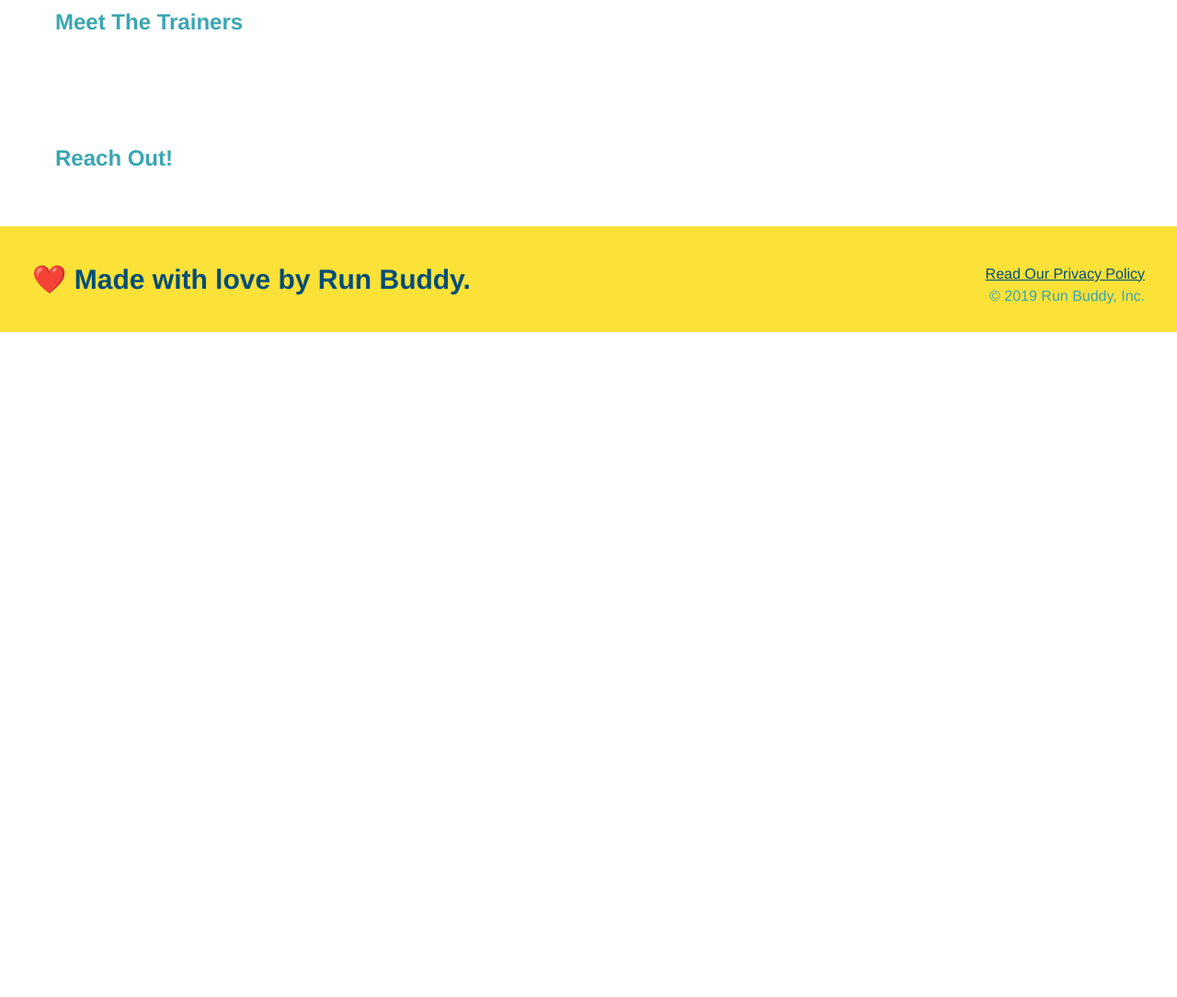
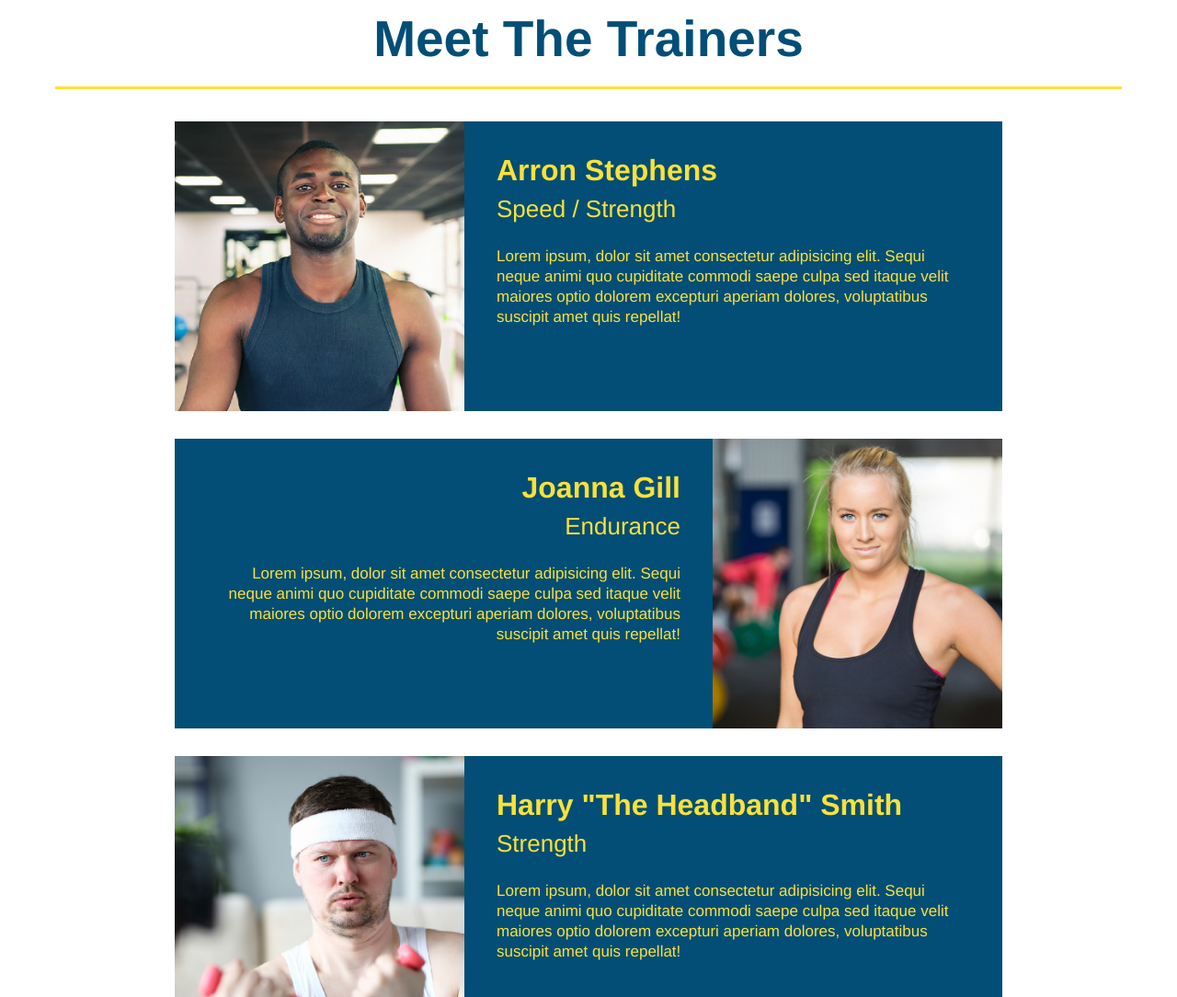
Before and after one commit to kitsterling/run-buddy, a plain HTML site: page index.html in a window 1280 px wide. Shown: the part 2780-3864 px from the top of the page at 92% size. Before the commit the page ends 3141 px from the top, so only its background shows below. Drawn offline with Linux system fonts and the light colour scheme.

Commit message:
Meet Your Trainers Section

```diff
--- a/assets/css/style.css
+++ b/assets/css/style.css
@@ -187,3 +187,51 @@ section {
 .secondary-border {
     border-color: #39a6b2;
 }
+
+/* Start of Trainers */
+.trainers {
+    text-align: center;
+}
+
+.trainer {
+    width: 900px;
+    margin: 0 auto 30px auto;
+    background: #024e76;
+    color: #fce138;
+    overflow: auto;
+}
+
+.trainer img {
+    width: 35%;
+    float: left;
+}
+
+.trainer-bio {
+    padding: 35px;
+    float: left;
+    width: 65%;
+}
+
+.trainer-bio h3 {
+    font-size: 32px;
+    margin-bottom: 8px;
+}
+
+.trainer-bio h4 {
+    font-size: 26px;
+    font-weight: lighter;
+    margin-bottom: 25px;
+}
+
+.trainer-bio p {
+    font-size: 17px;
+    line-height: 1.3;
+}
+
+.text-left {
+    text-align: left;
+}
+
+.text-right {
+    text-align: right;
+}
--- a/index.html
+++ b/index.html
@@ -109,8 +109,43 @@
         </section>
 
         <!-- Meet the Trainers Section -->
-        <section>
-            <h2>Meet The Trainers</h2>
+        <section id="your-trainers" class="trainers">
+            <h2 class="section-title primary-border">Meet The Trainers</h2>
+            <article class="trainer">
+                <img src="./assets/images/trainer-1.jpg" alt="Arron Stephens in his workout clothes, ready to pump iron!" />
+                <div class="trainer-bio text-left">
+                    <h3>Arron Stephens</h3>
+                    <h4>Speed / Strength</h4>
+                    <p>
+                        Lorem ipsum, dolor sit amet consectetur adipisicing elit. Sequi neque animi quo cupiditate commodi saepe culpa sed
+      itaque velit maiores optio dolorem excepturi aperiam dolores, voluptatibus suscipit amet quis repellat!
+                    </p>
+                </div>
+            </article>
+
+            <article class="trainer">
+                <div class="trainer-bio text-right">
+                    <h3>Joanna Gill</h3>
+                    <h4>Endurance</h4>
+                    <p>
+                        Lorem ipsum, dolor sit amet consectetur adipisicing elit. Sequi neque animi quo cupiditate commodi saepe culpa sed
+      itaque velit maiores optio dolorem excepturi aperiam dolores, voluptatibus suscipit amet quis repellat!
+                    </p>
+                </div>
+                <img src="./assets/images/trainer-2.jpg" alt="Joanna Gill cooling off after a workout" />
+            </article>
+
+            <article class="trainer">
+                <img src="./assets/images/trainer-3.jpg" alt="Harry Smith wearing a headband and lifting comically small pink weights" />
+                <div class="trainer-bio text-left">
+                    <h3>Harry "The Headband" Smith</h3>
+                    <h4>Strength</h4>
+                    <p>
+                        Lorem ipsum, dolor sit amet consectetur adipisicing elit. Sequi neque animi quo cupiditate commodi saepe culpa sed
+      itaque velit maiores optio dolorem excepturi aperiam dolores, voluptatibus suscipit amet quis repellat!
+                    </p>
+                </div>
+            </article>
         </section>
 
         <!-- Reach Out Section -->
```
Also changed, not shown: assets/images/trainer-1.jpg (added), assets/images/trainer-2.jpg (added), assets/images/trainer-3.jpg (added).
